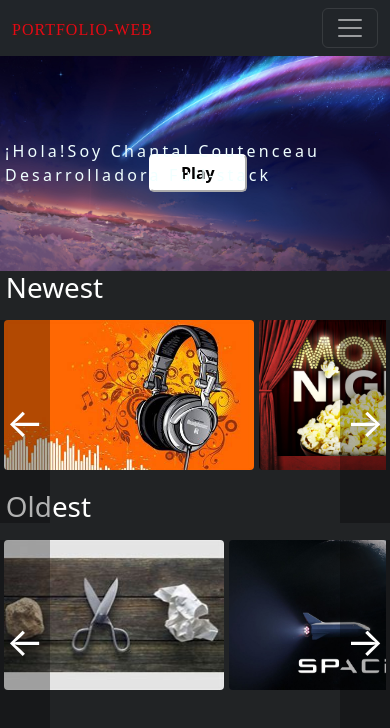
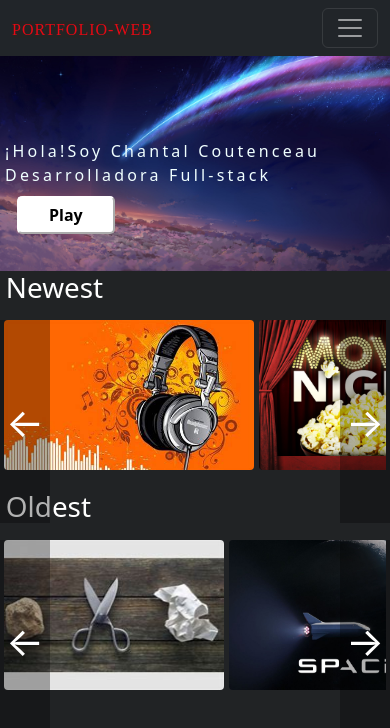
Before and after one commit to chanticou/PortfolioWeb, a React (Create React App) app: page /Home in a window 390 px wide. Shown: the top 728 px of the page. Built offline with nearby package versions, Linux system fonts and the light colour scheme.

Commit message:
responsive navBar fixed-2

```diff
--- a/src/components/Player/index.css
+++ b/src/components/Player/index.css
@@ -15,8 +15,8 @@
     background-color: #fff;
     cursor: pointer;
     color: black;
-    top: 108px;
-    left: 4px;
+    top: 150px;
+    left: -128px;
     font-weight: bold;
     font-size: 1rem;
     border-color: #fff;
```
